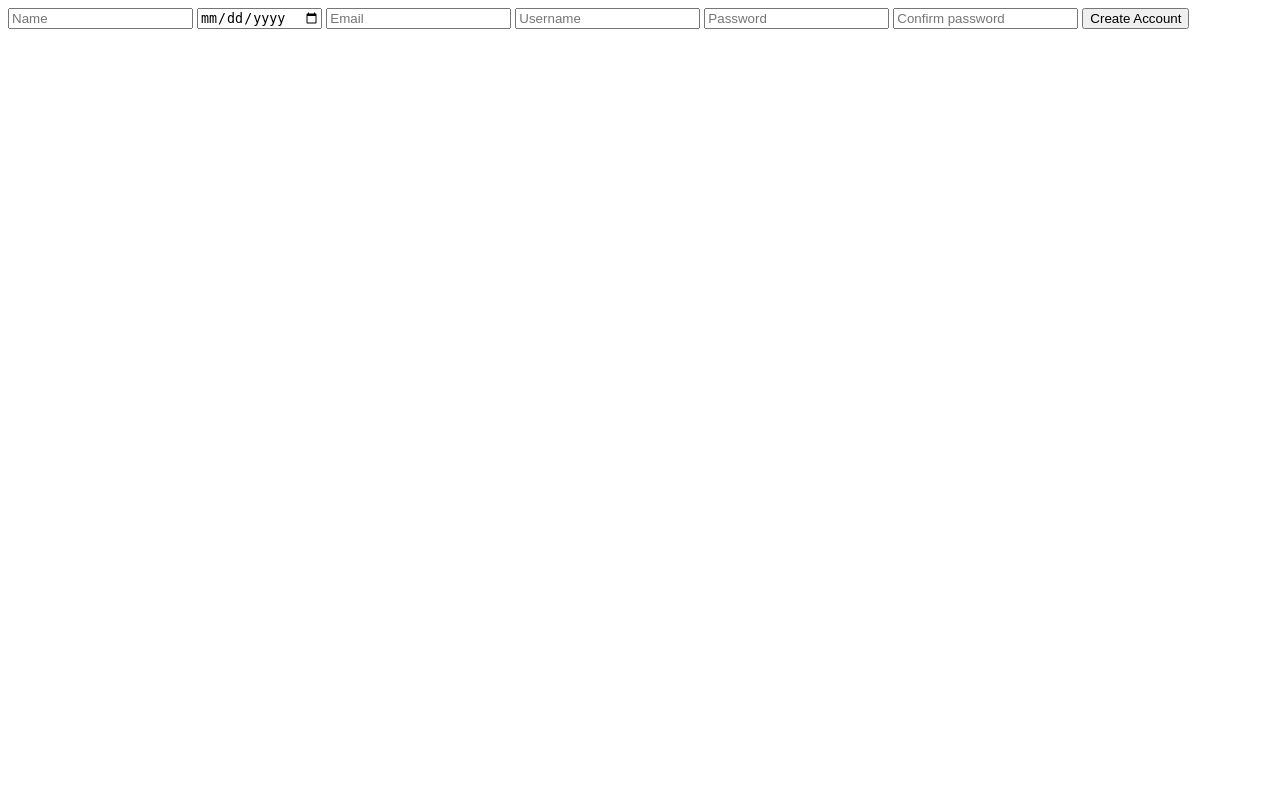
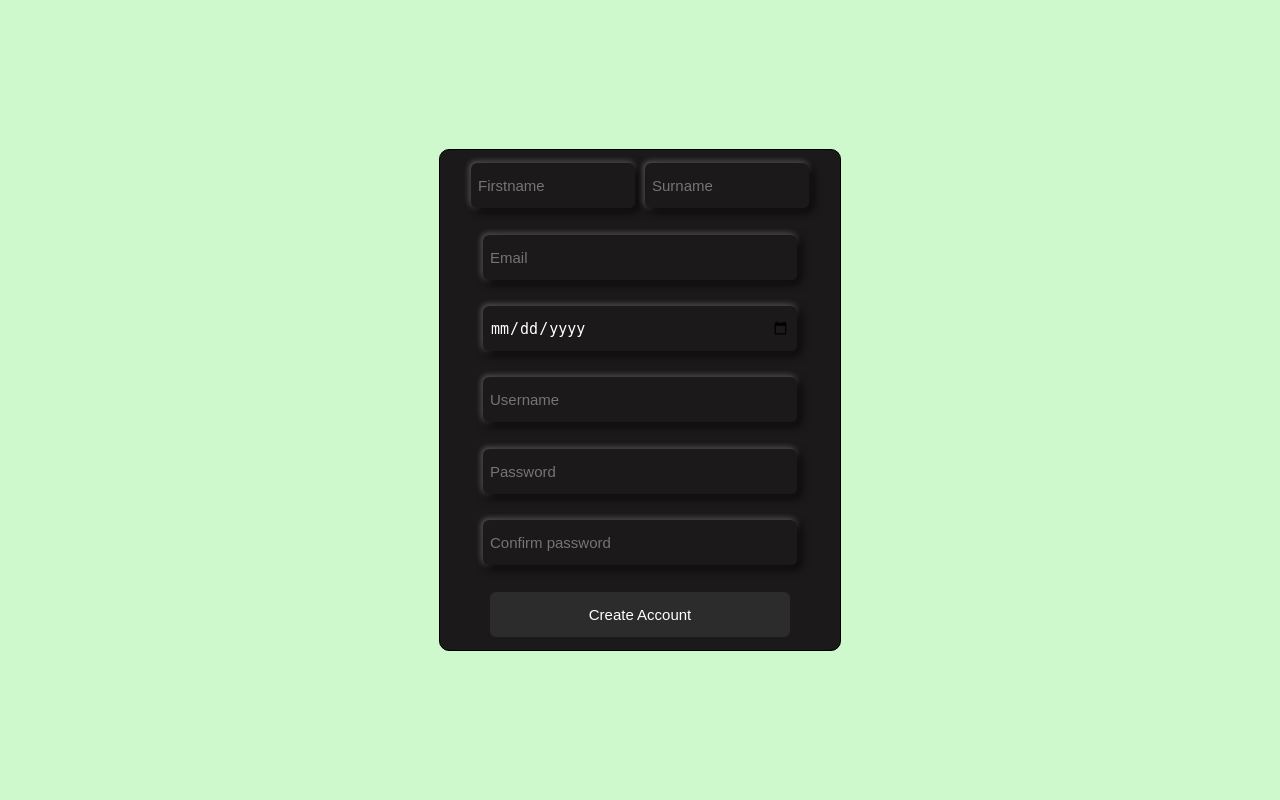
Before and after one commit to Russelatan/socmed, a PHP site: page /signup.php in a window 1280 px wide. Run offline with PHP 8.4, Linux system fonts and the light colour scheme; data that the repository does not hold is empty.

Commit message:
signup css

```diff
--- /dev/null
+++ b/assets/signup.css
@@ -0,0 +1,92 @@
+:root {
+}
+* {
+	padding: 0;
+	margin: 0;
+	color: black;
+}
+body {
+	height: 100vh;
+	width: 100%;
+	background-color: rgb(205, 249, 205);
+	display: flex;
+	justify-content: center;
+	align-items: center;
+}
+form {
+	height: 500px;
+	width: 400px;
+	border: 1px solid black;
+	display: flex;
+	flex-direction: column;
+	background-color: rgb(27, 25, 25);
+	border-radius: 10px;
+}
+
+.input {
+	width: 300px;
+	height: 45px;
+	border: none;
+	outline: none;
+	padding: 0px 7px;
+	border-radius: 6px;
+	color: #fff;
+	font-size: 15px;
+	background-color: transparent;
+	box-shadow: 3px 3px 10px rgba(0, 0, 0, 1),
+		-1px -1px 6px rgba(255, 255, 255, 0.4);
+}
+
+.input:focus {
+	border: 2px solid transparent;
+	color: #fff;
+	box-shadow: 3px 3px 10px rgba(0, 0, 0, 1),
+		-1px -1px 6px rgba(255, 255, 255, 0.4), inset 3px 3px 10px rgba(0, 0, 0, 1),
+		inset -1px -1px 6px rgba(255, 255, 255, 0.4);
+}
+.container {
+	display: flex;
+	justify-content: center;
+	align-items: center;
+	height: 100px;
+}
+.container .input:valid ~ .label,
+.container .input:focus ~ .label {
+	transition: 0.3s;
+	padding-left: 2px;
+	transform: translateY(-35px);
+}
+
+.container .input:valid,
+.container .input:focus {
+	box-shadow: 3px 3px 10px rgba(0, 0, 0, 1),
+		-1px -1px 6px rgba(255, 255, 255, 0.4), inset 3px 3px 10px rgba(0, 0, 0, 1),
+		inset -1px -1px 6px rgba(255, 255, 255, 0.4);
+}
+.submitinput {
+	background-color: rgb(45, 44, 44);
+	width: 300px;
+	height: 45px;
+	border: none;
+	outline: none;
+	padding: 0px 7px;
+	border-radius: 6px;
+	color: #fff;
+	font-size: 15px;
+}
+.submitinput:focus {
+	border: 2px solid transparent;
+	color: #fff;
+	box-shadow: 3px 3px 10px rgba(0, 0, 0, 1),
+		-1px -1px 6px rgba(255, 255, 255, 0.4), inset 3px 3px 10px rgba(0, 0, 0, 1),
+		inset -1px -1px 6px rgba(255, 255, 255, 0.4);
+}
+#fname {
+	width: 150px;
+}
+#lname {
+	width: 150px;
+}
+#Names {
+	gap: 10px;
+}
--- a/views/signup/signup.php
+++ b/views/signup/signup.php
@@ -21,16 +21,34 @@
   <meta charset="UTF-8">
   <meta name="viewport" content="width=device-width, initial-scale=1.0">
   <title>Document</title>
+  <link rel="stylesheet" href="../../assets/signup.css">
 </head>
 <body>
   <form action="" class="signup-form">
-    <input type="text" name="name" class="name" required placeholder="Name" autocomplete="name">
-    <input type="date" name="birthdate" class="birthdate" required placeholder="Birthdate" autocomplete="bday">
-    <input type="text" name="email" class="email" required placeholder="Email" autocomplete="email">
-    <input type="text" name="username" class="username" required placeholder="Username" autocomplete="username">
-    <input type="password" name="password" class="password" required placeholder="Password">
-    <input type="password" name="confirmpassword" class="password" required placeholder="Confirm password">
-    <input type="submit" value="Create Account">
+    <div class="container" id="Names">
+      <input type="text" name="fname" id="fname" class="name input" required placeholder="Firstname" autocomplete="name">
+      <input type="text" name="lname" id="lname" class="name input" required placeholder="Surname" autocomplete="name">
+
+    </div>
+    <div class="container">
+      <input type="text" name="email" class="email input" required placeholder="Email" autocomplete="email">
+    </div>
+    <div class="container">
+      <input type="date" name="birthdate" class="birthdate input" required placeholder="Birthdate" autocomplete="bday">
+    </div>
+
+    <div class="container">
+      <input type="text" name="username" class="username input" required placeholder="Username" autocomplete="username">
+    </div>
+    <div class="container">
+      <input type="password" name="password" class="password input" required placeholder="Password">
+    </div>
+    <div class="container">
+      <input type="password" name="confirmpassword" class="password input" required placeholder="Confirm password">
+    </div>
+    <div class="container">
+      <input type="submit" value="Create Account" class="submitinput">
+    </div>
   </form>
   <script src="../../javascript/login_signup/login_signup.js"></script>
 </body>
```
Also changed, not shown: views/signup/signupcheck.php (+4 -8 lines).
